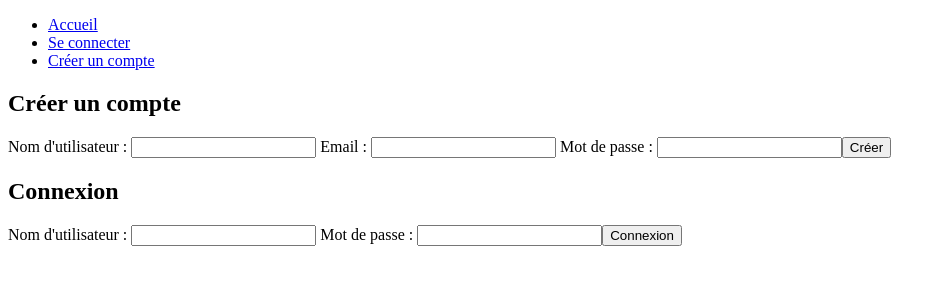
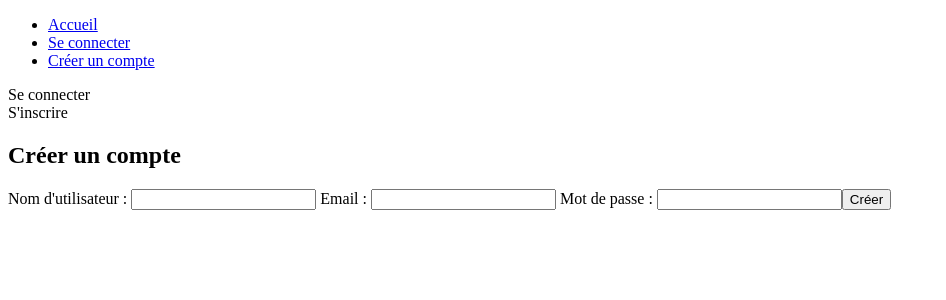
Before and after one commit to Jeff-Erson44/Festival-app, a Next.js app: page /login in a window 1280 px wide. Shown: the top 300 px of the page, without its empty margins (0-946 px from the left). Built offline with nearby package versions, Linux system fonts and the light colour scheme; no server answers.

Commit message:
ternaire affiche formulaire

```diff
--- a/components/Navbar.js
+++ b/components/Navbar.js
@@ -10,10 +10,10 @@ export default function Navbar() {
                         <Link href="/">Accueil</Link>
                     </li>
                     <li>
-                        <Link href="/">Se connecter</Link>
+                        <Link href="/login">Se connecter</Link>
                     </li>
                     <li>
-                        <Link href="/">Créer un compte</Link>
+                        <Link href="/login">Créer un compte</Link>
                     </li>
                 </ul>
             </nav>
--- a/pages/login/index.js
+++ b/pages/login/index.js
@@ -10,11 +10,14 @@ export default function Index() {
         email: "",
         password: "",
     })
-    // Etat des donnes du formulaire inscription
+    // Etat des donnes du formulaire de connexion
     const [inputedUser, setInputedUser] = useState({
         username: "",
         password: "",
     })
+    //Etat du formulaire affiché
+    const [form, setForm] = useState("signup");
+
     // Etat formulaire d'inscription
     const handleSignUp = async (e) => {
         e.preventDefault();
@@ -38,7 +41,6 @@ export default function Index() {
             console.log(data);
         }
     }
-
     // Etat formulaire de connexion
     const handleSignIn = async (e) => {
         e.preventDefault();
@@ -61,9 +63,16 @@ export default function Index() {
     return (
         <>
             <Head>
-                <title>Sign Up - Sign in</title>
+                <title>Festiv&apos;app JK - Inscription/Connexion</title>
             </Head>
 
+            <div>
+                <div className={`form ${form === 'signin' ? 'active' : ''}`} onClick={() => setForm('signin')}>Se connecter</div>
+                <div className={`form ${form === 'signup' ? 'active' : ''}`} onClick={() => setForm('signup')}>S'inscrire</div>
+            </div>
+
+            {form === 'signup' && (
+                <>
                 <h2>Créer un compte</h2>
                 <form onSubmit={handleSignUp}>
                     <label> Nom d'utilisateur : </label>
@@ -74,7 +83,10 @@ export default function Index() {
                     <input type="password" name="password" value={inputUser.password || ''} onChange={(e) => setInputUser({ ...inputUser, password: e.target.value })} />
                     <button type="submit">Créer</button>
                 </form>
-
+                </>
+                )}
+            {form === 'signin' && (
+                <>
                 <h2>Connexion</h2>
                 <form onSubmit={handleSignIn}>
                     <label> Nom d'utilisateur : </label>
@@ -84,5 +96,6 @@ export default function Index() {
                     <button type="submit">Connexion</button>
                 </form>
                 </>
-    )
+            )}
+    </>)
 }
```
Lines whose indentation alone changed are shown as unchanged.
